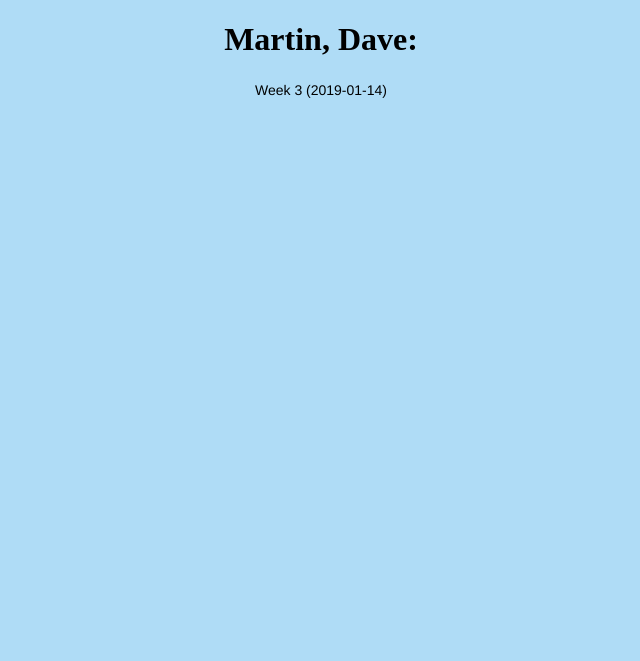
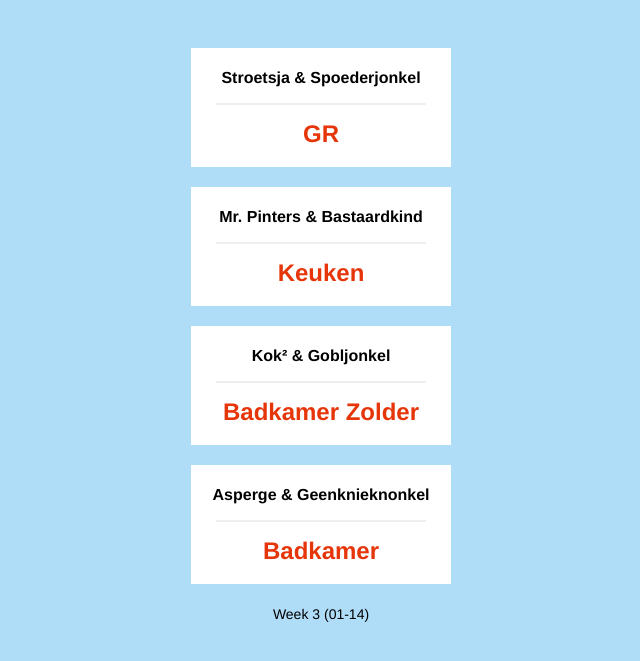
Before and after one commit to daveystruijk/watmoetikschoonmaken.nl, a PHP site: page / in a window 1280 px wide. Shown: the top 661 px of the page, without its empty margins (319-959 px from the left). Run offline with PHP 8.4, Linux system fonts and the light colour scheme.

Commit message:
Make it work

```diff
--- a/index.php
+++ b/index.php
@@ -7,6 +7,7 @@ use Carbon\Carbon;
 $rooster = [
   'GR', 'Keuken', 'Badkamer Zolder', 'Badkamer'
 ];
+$offset = 1;
 
 $date = Carbon::now();
 $weekNr = (int)$date->format('W');
@@ -19,7 +20,6 @@ if ($dayOfWeek > 4) {
   $weekNr++;
 }
 
-
 ?>
 <!doctype html>
 
@@ -30,15 +30,33 @@ if ($dayOfWeek > 4) {
   <title>Wat moet ik schoonmaken???</title>
   <meta name="author" content="Davey Struijk">
 
+  <meta name="viewport" content="width=device-width, initial-scale=1" />
   <link rel="stylesheet" href="styles.css?v=1.0">
 </head>
 
 <body>
 <div id="container">
-  <div id="block">
-    <h1>Martin, Dave:</h1>
+  <div class="block">
+    <h3>Stroetsja & Spoederjonkel</h3>
+    <hr />
+    <h1><?php echo $rooster[(0 + ($weekNr % 4) + $offset) % 4]; ?></h1>
   </div>
-<p>Week <?php echo $weekNr, ' (', $startOfWeek->format('Y-m-d'), ')'; ?></p>
+  <div class="block">
+    <h3>Mr. Pinters & Bastaardkind</h3>
+    <hr />
+    <h1><?php echo $rooster[(1 + ($weekNr % 4) + $offset) % 4]; ?></h1>
+  </div>
+  <div class="block">
+    <h3>Kok&sup2; & Gobljonkel</h3>
+    <hr />
+    <h1><?php echo $rooster[(2 + ($weekNr % 4) + $offset) % 4]; ?></h1>
+  </div>
+  <div class="block">
+    <h3>Asperge & Geenknieknonkel</h3>
+    <hr />
+    <h1><?php echo $rooster[(3 + ($weekNr % 4) + $offset) % 4]; ?></h1>
+  </div>
+<p>Week <?php echo $weekNr, ' (', $startOfWeek->format('m-d'), ')'; ?></p>
 </div>
 </body>
 </html>
--- a/styles.css
+++ b/styles.css
@@ -1,10 +1,30 @@
+h1 { font-family: "Helvetica Neue", Helvetica, Arial, sans-serif; font-size: 24px; font-style: normal; font-variant: normal; font-weight: 700; line-height: 26.4px;  } h3 { font-family: "Helvetica Neue", Helvetica, Arial, sans-serif; font-size: 16px; font-style: normal; font-variant: normal; font-weight: 700; line-height: 18.4px;  } p { font-family: "Helvetica Neue", Helvetica, Arial, sans-serif; font-size: 14px; font-style: normal; font-variant: normal; font-weight: 400; line-height: 20px;  } blockquote { font-family: "Helvetica Neue", Helvetica, Arial, sans-serif; font-size: 21px; font-style: normal; font-variant: normal; font-weight: 400; line-height: 30px;  } pre { font-family: "Helvetica Neue", Helvetica, Arial, sans-serif; font-size: 13px; font-style: normal; font-variant: normal; font-weight: 400; line-height: 18.5714px;  }
+
 html {
   background-color: #AFDCF6;
 }
 
 #container {
   text-align: center;
+  max-width: 300px;
+  padding: 20px 20px;
+  margin: 0 auto;
 }
 
-// Helvetica font
-h1 { font-family: "Helvetica Neue", Helvetica, Arial, sans-serif; font-size: 24px; font-style: normal; font-variant: normal; font-weight: 700; line-height: 26.4px;  } h3 { font-family: "Helvetica Neue", Helvetica, Arial, sans-serif; font-size: 14px; font-style: normal; font-variant: normal; font-weight: 700; line-height: 15.4px;  } p { font-family: "Helvetica Neue", Helvetica, Arial, sans-serif; font-size: 14px; font-style: normal; font-variant: normal; font-weight: 400; line-height: 20px;  } blockquote { font-family: "Helvetica Neue", Helvetica, Arial, sans-serif; font-size: 21px; font-style: normal; font-variant: normal; font-weight: 400; line-height: 30px;  } pre { font-family: "Helvetica Neue", Helvetica, Arial, sans-serif; font-size: 13px; font-style: normal; font-variant: normal; font-weight: 400; line-height: 18.5714px;  }
+.block {
+  background-color: #fff;
+  padding: 5px;
+  margin: 20px;
+}
+
+h1 {
+  color: #E63509;
+  margin-bottom: 14px;
+}
+
+
+hr {
+  background-color: none;
+  border: 1px solid #eee;
+  margin: 0 20px;
+}
```
